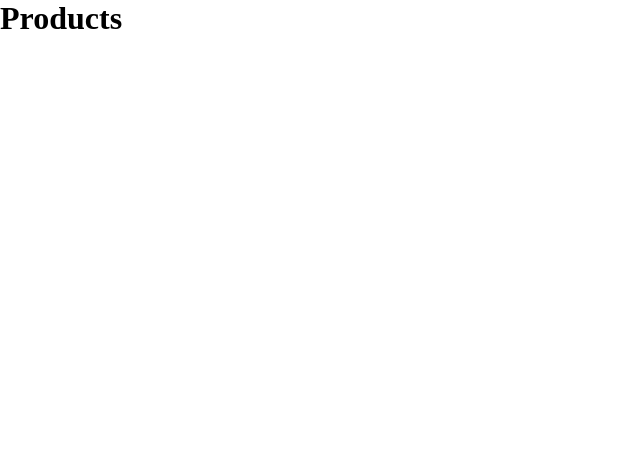
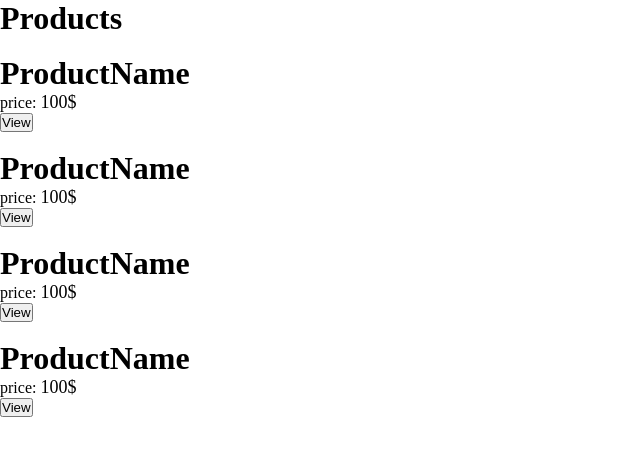
Before and after one commit to AhmadNashaat0/shopping-cart, a React (Create React App) app in the folder client/: page / in a window 1280 px wide. Shown: the top 456 px of the page, without its empty margins (0-640 px from the left). Built offline with nearby package versions, Linux system fonts and the light colour scheme.

Commit message:
home-product

```diff
--- a/client/src/components/HomeProduct.js
+++ b/client/src/components/HomeProduct.js
@@ -2,8 +2,16 @@ import React from "react";
 
 const HomeProduct = () => {
     return (
-        <div>
+        <div className="home-product">
+            <div className="productImage">
+                <img></img>
+            </div>
+            <div className="productData">
+                <h1 className="productTitle">ProductName</h1>
+                <p className="productPrice"> price: <span>100$</span></p>
+                <button className="AddToCart">View</button>
 
+            </div>
         </div>
     )
 }
--- a/client/src/components/ProductCard.js
+++ b/client/src/components/ProductCard.js
@@ -4,7 +4,9 @@ import React from "react";
 const ProductCard = () => {
     return (
         <div className="productCard">
-            <div className="productImage"></div>
+            <div className="productImage">
+                <img></img>
+            </div>
             <div className="productData">
                 <h1 className="productTitle">ProductName</h1>
                 <p className="productDescription">
--- a/client/src/screens/Home.js
+++ b/client/src/screens/Home.js
@@ -1,5 +1,5 @@
 import React from "react";
-import ProductCard from "../components/ProductCard";
+import HomeProduct from "../components/HomeProduct";
 
 const Home = () => {
     return (
@@ -8,6 +8,10 @@ const Home = () => {
             <div className="home">
                 <h1>Products</h1>
                 <div className="home-products">
+                    <HomeProduct></HomeProduct>
+                    <HomeProduct></HomeProduct>
+                    <HomeProduct></HomeProduct>
+                    <HomeProduct></HomeProduct>
 
                 </div>
             </div>
```
